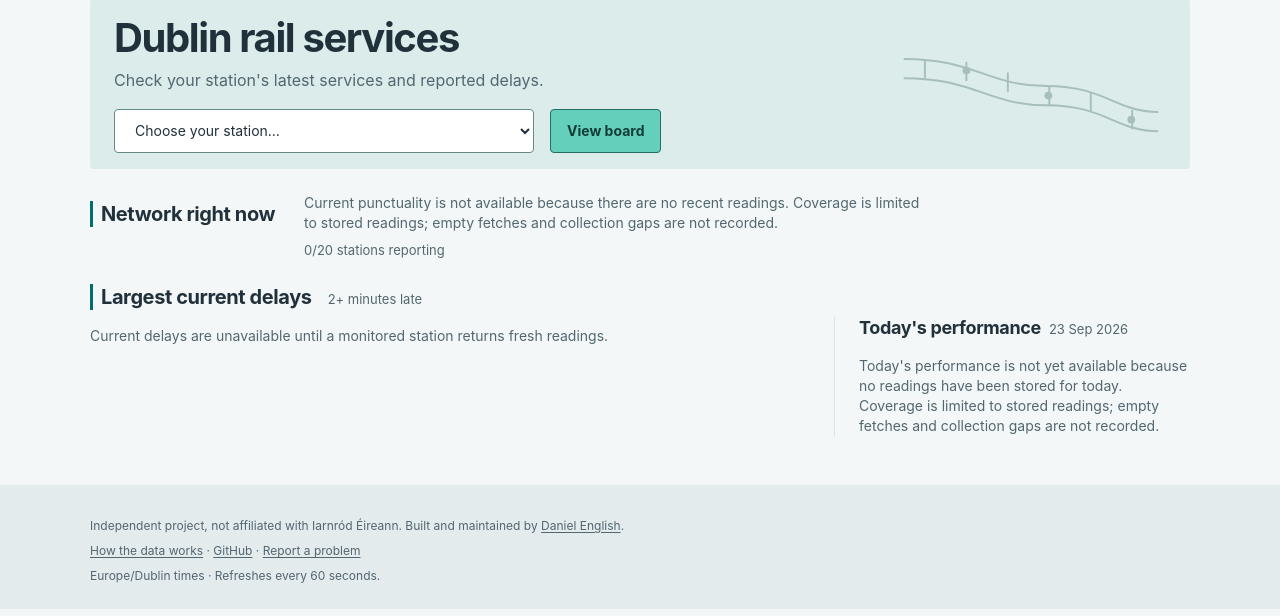
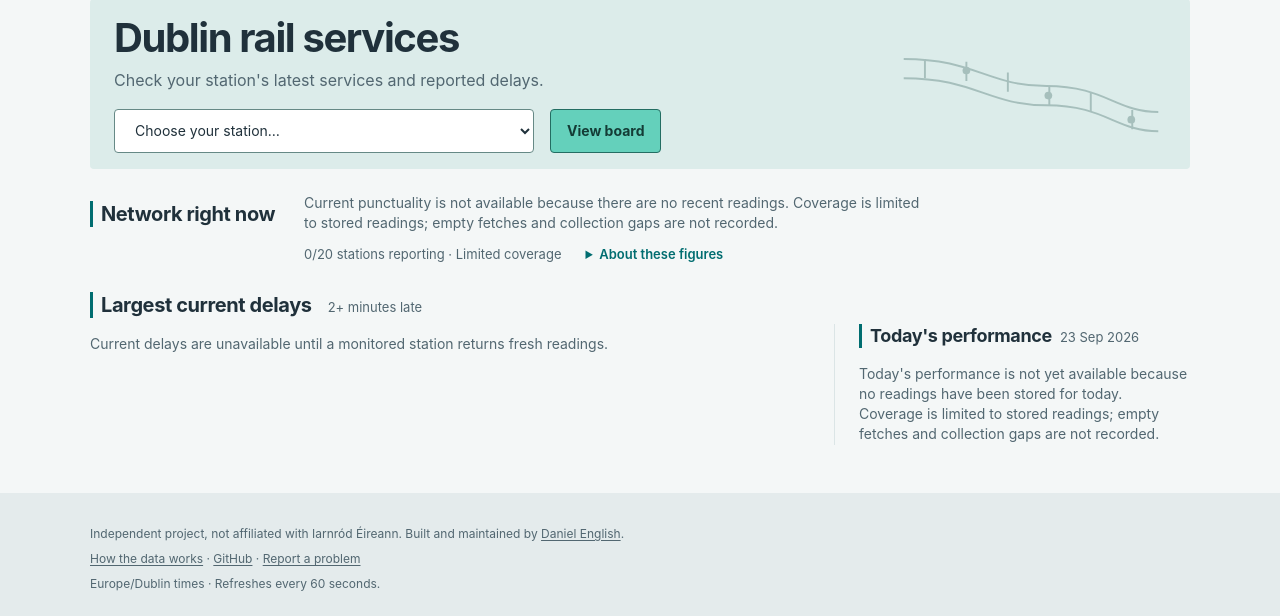
Before and after one commit to DanSom0/irish-rail-tracker, a Flask app: page / in a window 1280 px wide. Shown: the part 115-731 px from the top of the page. Run offline with Flask 3, Linux system fonts and the light colour scheme; data that the repository does not hold is empty.

Commit message:
style: progressively disclose rail service context (#30)

```diff
--- a/app/static/style.css
+++ b/app/static/style.css
@@ -60,16 +60,20 @@ a:hover { text-decoration-thickness: 2px; }
 .network-card .section-heading, .daily .section-heading { margin-bottom: var(--space-2); }
 .network-metrics, .daily-metrics { display: grid; grid-template-columns: 1.5fr 1fr 1fr; gap: var(--space-3); font-variant-numeric: tabular-nums; }
 .network-metrics > div, .daily-metrics > div { padding-block: var(--space-1); min-width: 0; }
-.daily-metrics { margin-bottom: var(--space-2); }
+.daily-metrics { margin-bottom: 0; }
 dt { color: var(--muted); font-size: 14px; margin-bottom: var(--space-1); }
 dd { font-size: 22px; font-weight: 700; line-height: 1.3; }
 .network-metrics strong { font-size: 44px; }
-.sample, .unit { font-size: 12px; font-weight: 400; color: var(--muted); }
-.sample { display: block; margin-top: 4px; }
+.unit { font-size: 12px; font-weight: 400; color: var(--muted); }
 .coverage { font-size: 13px; color: var(--muted); }
 .limited { background: var(--soft); color: var(--muted); border-radius: 3px; padding: 4px 8px; }
 .freshness { color: var(--muted); font-size: 13px; margin-block: var(--space-1); }
-.network-freshness { margin-top: var(--space-2); color: var(--muted); font-size: 13px; }
+.network-meta { display: flex; align-items: baseline; flex-wrap: wrap; gap: var(--space-1) var(--space-3); margin-top: var(--space-2); }
+.network-freshness { color: var(--muted); font-size: 13px; }
+.figures-details { color: var(--muted); font-size: 13px; max-width: 70ch; }
+.figures-details summary { color: var(--accent); font-weight: 600; }
+.figures-details p { margin-top: var(--space-1); }
+.daily .figures-details { margin-top: var(--space-2); }
 .note, .below-card { font-size: 13px; color: var(--muted); margin-top: var(--space-1); max-width:  70ch; }
 .note { max-width:  70ch; }
 .no-delays, .empty { color: var(--muted); font-size: 14px; max-width:  60ch; }
@@ -85,7 +89,7 @@ button:hover, .button:hover { filter: brightness(.9); }
 .station-start, .network-card, .homepage-lower { margin-block: var(--space-3); }
 .homepage-lower .current-delays, .homepage-lower .daily { margin: 0; }
 .homepage-lower .daily { margin-top: var(--space-4); }
-.network-card h2, .current-delays h2 { border-left: 3px solid var(--accent); padding-left: var(--space-1); }
+.network-card h2, .current-delays h2, .daily h2 { border-left: 3px solid var(--accent); padding-left: var(--space-1); }
 .intro-content { position: relative; z-index: 1; max-width: 690px; }
 .station-start .page-heading { margin: 0 0 var(--space-2); }
 .station-start h1 { font-size: 40px; }
@@ -161,7 +165,7 @@ summary { cursor: pointer; padding-block: 4px; min-height: 24px; }
   .network-card { display: grid; grid-template-columns: 190px minmax(0, 1fr); gap: 0 var(--space-3); align-items: start; }
   .network-card .section-heading { grid-column: 1; grid-row: 1 / 3; margin: var(--space-1) 0 0; }
   .network-card .network-metrics, .network-card .empty { grid-column: 2; grid-row: 1; }
-  .network-card .network-freshness { grid-column: 2; grid-row: 2; margin-top: var(--space-1); }
+  .network-card .network-meta { grid-column: 2; grid-row: 2; margin-top: var(--space-1); }
   .homepage-lower { display: grid; grid-template-columns: minmax(0, 2fr) minmax(0, 1fr); gap: var(--space-4); align-items: start; }
   .homepage-lower .daily { border-left: 1px solid var(--line); padding-left: var(--space-3); }
   .homepage-lower .daily .section-heading { gap: var(--space-1); }
@@ -204,7 +208,6 @@ summary { cursor: pointer; padding-block: 4px; min-height: 24px; }
   dt { font-size: 12px; }
   dd { font-size: 16px; }
   .network-metrics strong { font-size: 34px; }
-  .sample { font-size: 11px; }
   .network-metrics dd { min-height: 0; }
   .coverage { font-size: 12px; }
   .freshness { font-size: 12px; }
--- a/app/templates/components.html
+++ b/app/templates/components.html
@@ -10,16 +10,16 @@
 <p class="empty">{{ message }} {{ empty_reason }}{% if yesterday_url %} <a href="{{ yesterday_url }}">View yesterday</a>{% endif %}</p>
 {% endmacro %}
 
-{% macro daily(summary, today) %}
+{% macro daily(summary, today, show_details=true) %}
 <section class="daily" aria-labelledby="daily-heading">
   <div class="section-heading"><h2 id="daily-heading">Today's performance</h2><span>{{ today }}</span></div>
   {% if summary.trains %}
   <dl class="daily-metrics">
-    <div><dt>On time</dt><dd>{{ '%.0f%%'|format(summary.on_time) }} <span class="sample">Based on {{ summary.trains }} train{{ '' if summary.trains == 1 else 's' }}</span></dd></div>
+    <div><dt>On time</dt><dd>{{ '%.0f%%'|format(summary.on_time) }}</dd></div>
     <div><dt>Average delay</dt><dd>{{ summary.average_delay|delay_text }}</dd></div>
     <div><dt>Trains tracked</dt><dd>{{ summary.trains }}</dd></div>
   </dl>
-  <p class="note">Latest reading per train. On time includes early trains and delays of up to 1 minute.</p>
+  {% if show_details %}<details class="figures-details"><summary>About these figures</summary><p>Based on {{ summary.trains }} train{{ '' if summary.trains == 1 else 's' }}. On time includes early trains and delays of up to 1 minute. Today's figures count each train once using its latest stored reading for the day, even after it leaves the board.</p></details>{% endif %}
   {% else %}{{ empty_state("Today's performance is not yet available because no readings have been stored for today.") }}{% endif %}
 </section>
 {% endmacro %}
@@ -44,7 +44,7 @@
     <td class="service-time">{{ row.scheduled_time }}</td>
     <td class="expected-time{{ ' unchanged' if row.delay_minutes == 0 else '' }}">{% if expected_clock %}<time>{{ expected_clock }}</time>{% if day_offset %}<small>{{ '+' if day_offset > 0 else '−' }}{{ day_offset|abs }} day{{ '' if day_offset|abs == 1 else 's' }}</small>{% endif %}{% else %}—{% endif %}</td>
     <th scope="row"><strong>{{ row.destination|place_name }}</strong>{% if station %}<small>{{ row|service_kind }}</small>{% endif %}{% if not station %}<small>Reported at <a href="{{ url_for('dashboard.station_detail', code=row.station) }}">{{ row.station|station_name }}</a></small>{% endif %}
-      <details class="reading-details"><summary>Details</summary>
+      <details class="reading-details"><summary>Service details</summary>
         <p>Train {{ row.train_code }}</p>
         <p>From {{ row.origin|place_name }} · {{ row.train_date }}</p>
         {{ freshness(row.fetched_at, row.fetched_at|minutes_ago) }}
--- a/app/templates/dashboard.html
+++ b/app/templates/dashboard.html
@@ -16,12 +16,19 @@
   <div class="section-heading"><h2 id="network-heading">Network right now{% if station %} · {{ station|station_name }}{% endif %}</h2></div>
   {% if network.trains %}
   <dl class="network-metrics">
-    <div><dt>On time</dt><dd><strong>{{ '%.0f%%'|format(network.on_time) }}</strong> <span class="sample">Based on {{ network.trains }} train{{ '' if network.trains == 1 else 's' }} · {% if network.total %}Across {{ network.total }} monitored station{{ '' if network.total == 1 else 's' }}{% else %}Not currently monitored{% endif %}</span></dd></div>
+    <div><dt>On time</dt><dd><strong>{{ '%.0f%%'|format(network.on_time) }}</strong></dd></div>
     <div><dt>Average delay</dt><dd>{{ network.average_delay|delay_text }}</dd></div>
     <div><dt>6+ min late</dt><dd>{{ network.major }} <span class="unit">train{{ '' if network.major == 1 else 's' }}</span></dd></div>
   </dl>
   {% else %}{{ empty_state("Current punctuality is not available because there are no recent readings.") }}{% endif %}
-  <p class="network-freshness">{{ coverage.reporting }}/{{ coverage.total }} stations reporting{% if last_updated %} · <time datetime="{{ last_updated.isoformat() }}" title="{{ last_updated|dublin_time }}">Updated {{ age_minutes|age_text }}{% if age_minutes %} ago{% endif %}</time>{% endif %}</p>
+  <div class="network-meta">
+    <p class="network-freshness">{{ coverage.reporting }}/{{ coverage.total }} stations reporting{% if last_updated %} · <time datetime="{{ last_updated.isoformat() }}" title="{{ last_updated|dublin_time }}">Updated {{ age_minutes|age_text }}{% if age_minutes %} ago{% endif %}</time>{% endif %}{% if coverage.reporting < coverage.total %} · Limited coverage{% endif %}{% if not network.trains and last_updated and age_minutes >= 10 %} · Latest board stale{% endif %}</p>
+    <details class="figures-details"><summary>About these figures</summary>
+      <p>Current figures: based on {{ network.trains }} train{{ '' if network.trains == 1 else 's' }}{% if network.total %} across {{ network.total }} monitored station{{ '' if network.total == 1 else 's' }}{% else %}; the selected station is not currently monitored{% endif %}. Today: based on {{ summary.trains }} train{{ '' if summary.trains == 1 else 's' }}.</p>
+      <p>Coverage means a monitored station has supplied a reading in the last 30 minutes. Current services use only each station's latest stored poll when it is at most 10 minutes old.</p>
+      <p>On time includes early trains and trains up to 1 minute late. Today's figures count each train once using its latest stored reading for the day, even after it leaves the board.</p>
+    </details>
+  </div>
 </section>
 <div class="homepage-lower">
 <section class="current-delays" aria-labelledby="delays-heading">
@@ -30,6 +37,6 @@
   {% elif network.trains %}<p class="no-delays">No significant delays in the latest readings · {{ 'limited coverage; only reporting stations are represented' if coverage.reporting < coverage.total else 'all monitored stations up to date' }}.</p>
   {% else %}<p class="no-delays">Current delays are unavailable until a monitored station returns fresh readings.</p>{% endif %}
 </section>
-{{ daily(summary, today) }}
+{{ daily(summary, today, false) }}
 </div>
 {% endblock %}
```
Also changed, not shown: tests/test_routes.py (+28 -3 lines).
